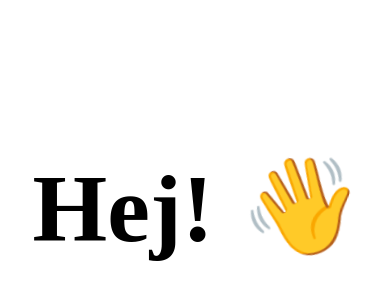
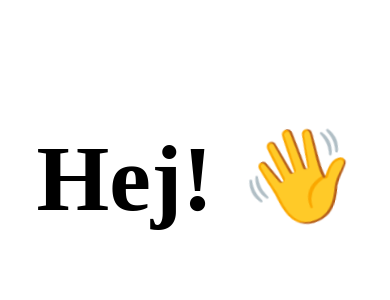
Before and after one commit to jarnell/jarnell.github.io, a plain HTML site: page index.html in a window 390 px wide. Shown: the part 202-502 px from the top of the page. Drawn offline with Linux system fonts and the light colour scheme; a web font is replaced by a local one.

Commit message:
Added dark mode support and some responsiveness

```diff
--- a/style.css
+++ b/style.css
@@ -7,7 +7,16 @@ body {
 
 body {
   background: #fff;
+  color: #000;
   font-family: 'Merriweather', serif;
+  min-width: 200px;
+}
+
+@media (prefers-color-scheme: dark) {
+  body {
+    background: #000;
+    color: #fff;
+  }
 }
 
 .container {
@@ -21,6 +30,14 @@ body {
 .title {
   font-size: 6em;
   margin: -6% 0 0 0;
+  margin: -10vh 0 0 0;
+}
+
+@media screen and (max-width: 400px) {
+  .title {
+    font-size: 3em;
+    font-size: 24vw;
+  }
 }
 
 .hand {
```
